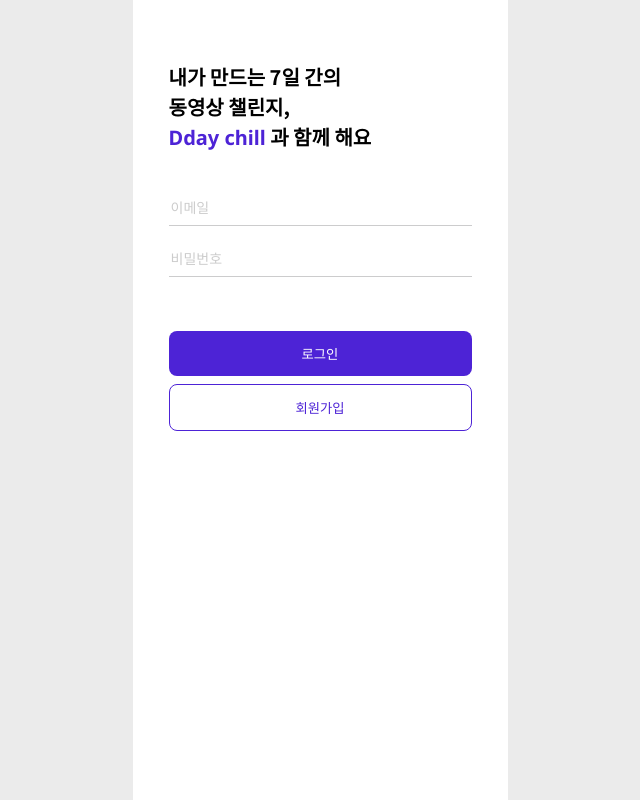
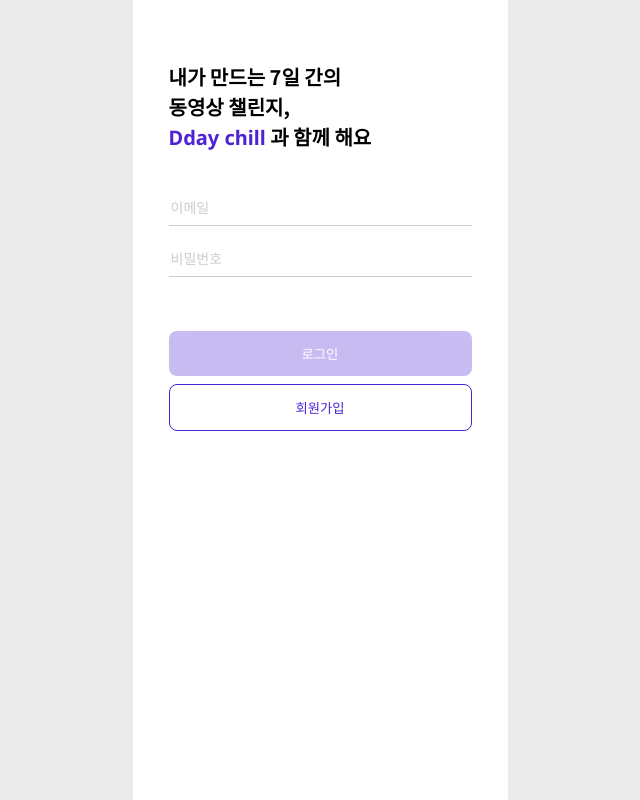
Before and after one commit to short-form-challenge/Ddaychill-front, a Next.js app: page /auth/login in a window 1280 px wide. Shown: the whole page, without its empty margins (320-960 px from the left). Built offline with nearby package versions, Linux system fonts and the light colour scheme.

Commit message:
firebase 회원가입

```diff
--- a/components/button/MainButton.tsx
+++ b/components/button/MainButton.tsx
@@ -5,6 +5,7 @@
   text: string;
   bgcolor?: string;
   color?: string;
+  disabled?: boolean;
   onClick: () => void;
 }
 
@@ -13,10 +14,16 @@
   bgcolor = "#4d23d6",
   color = "white",
   onClick,
+  disabled,
 }: Props) => {
   return (
     <>
-      <Button color={color} bgcolor={bgcolor} onClick={onClick}>
+      <Button
+        color={color}
+        bgcolor={bgcolor}
+        onClick={onClick}
+        disabled={disabled}
+      >
         {text}
       </Button>
     </>
--- a/pages/auth/login.tsx
+++ b/pages/auth/login.tsx
@@ -1,12 +1,17 @@
-import { FC, useState } from "react";
+import { FC, useState, useRef, ChangeEvent } from "react";
 import { useRouter } from "next/router";
+import axios from "axios";
 import styled from "styled-components";
 import { ILoginForm } from "interface/auth";
 import PaddingWrapperDiv from "@components/layout/PaddingWrapper";
 import MainButton from "@components/button/MainButton";
 import Modal from "@components/modal/Modal";
+import { checkEmail, checkPassword } from "@utiles/signupValidation";
 
 const LoginPage: FC<ILoginForm> = () => {
+  const emailRef = useRef<HTMLInputElement>(null);
+  const passwordRef = useRef<HTMLInputElement>(null);
+
   const [showModal, setShowModal] = useState(false);
   const [loginForm, setLoginForm] = useState<ILoginForm>({
     email: "",
@@ -15,9 +20,31 @@
 
   const route = useRouter();
 
+  const submitLoginForm = async (email: string, password: string) => {
+    try {
+      const res = await axios.post(
+        "https://identitytoolkit.googleapis.com/v1/accounts:signUp?key=AIzaSyBlMeJmC-0Xp4tJMtmZ--XiOE7dTgQl6tE",
+        {
+          email: email,
+          password: password,
+          // 이건 바뀔 듯
+          returnSecureToken: true,
+        }
+      );
+      console.log(res);
+
+      route.push("/");
+    } catch (err) {
+      console.log(err);
+      // status에 따라 할 수도!
+      setShowModal(true);
+    }
+  };
   const handleLogin = () => {
-    console.log("handleLogin", loginForm);
-    setShowModal(true);
+    const emailValue = emailRef?.current!.value;
+    const passwordValue = passwordRef?.current!.value;
+
+    submitLoginForm(emailValue, passwordValue);
   };
 
   const handleSignup = () => {
@@ -43,6 +70,7 @@
         </Header>
         <InputForms>
           <LoginInput
+            ref={emailRef}
             placeholder="이메일"
             type="text"
             onChange={(e) =>
@@ -50,6 +78,7 @@
             }
           />
           <LoginInput
+            ref={passwordRef}
             placeholder="비밀번호"
             type="password"
             onChange={(e) =>
@@ -59,9 +88,11 @@
         </InputForms>
         <Buttons>
           <MainButton
-            disabled={loginForm.email === "" || loginForm.password === ""}
+            text="로그인"
             onClick={() => handleLogin()}
-            text="로그인"
+            disabled={
+              !checkEmail(loginForm.email) || !checkPassword(loginForm.password)
+            }
           />
           {loginForm.email === "" && loginForm.password === "" && (
             <SignupButton onClick={() => handleSignup()}>회원가입</SignupButton>
--- a/utils/signupValidation.ts
+++ b/utils/signupValidation.ts
@@ -22,7 +22,7 @@
 };
 
 export const dobbleCheckPassword = (value: string, password: string) => {
-  if (value.length > 8 && value === password) {
+  if (value.length > 7 && value === password) {
     return true;
   } else {
     return false;
@@ -31,7 +31,7 @@
 
 export const checkNickName = (value: string) => {
   if (
-    value.length > 2 &&
+    value.length > 1 &&
     value.length < 10 &&
     (checkEng.test(value) || checkKor.test(value))
   ) {
```
